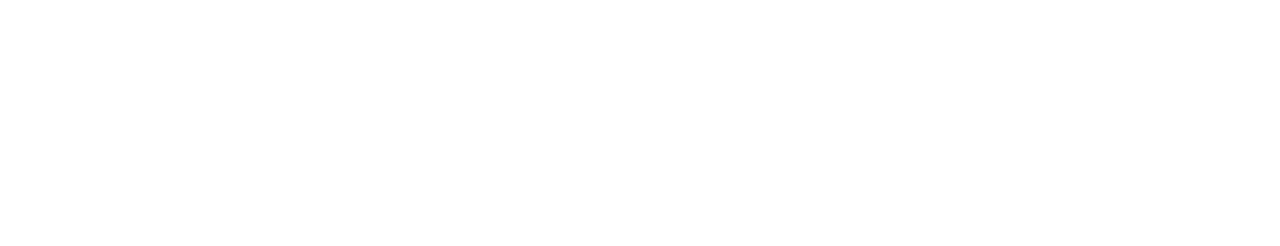
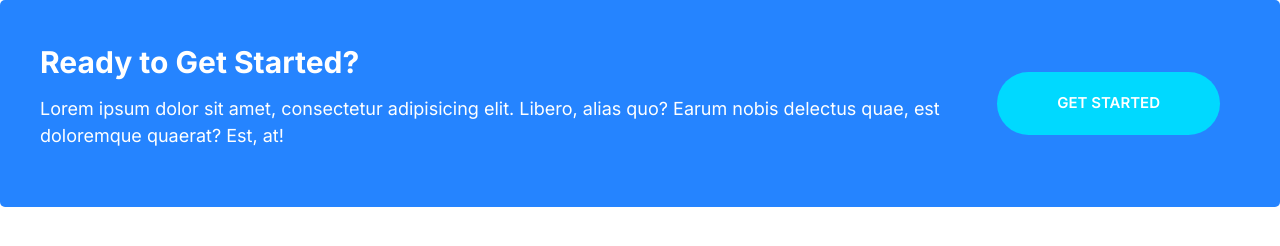
Before and after one commit to dors001/dorify, a plain HTML site: page css course 3 - Moshify/index.html in a window 1280 px wide. Drawn offline with Linux system fonts and the light colour scheme.

Commit message:
Define callouts component

```diff
--- a/css course 3 - Moshify/css/styles.css
+++ b/css course 3 - Moshify/css/styles.css
@@ -238,6 +238,11 @@ a {
 
 .button--secondary:hover {
     background: #00c8eb;
+}
+
+.button--stretched {
+    padding-left: 6rem;
+    padding-right: 6rem;
 }
 
 .button--block {
@@ -493,3 +498,45 @@ a {
         margin-left: 6rem;
     }
 }
+
+/* Callouts */
+
+.callout {
+    padding: 4rem;
+    border-radius: 5px;
+}
+
+.callout--primary {
+    background: var(--color-primary);
+    color: white;
+}
+
+.callout__heading {
+    color: white;
+    margin-top: 0;
+    font-size: 3rem;
+}
+
+.callout .button {
+    justify-self: center;
+    align-self: center;
+}
+
+.callout__content {
+    text-align: center;
+}
+
+@media screen and (min-width: 768px) {
+    .callout .grid--1x2 {
+        grid-template-columns: 1fr auto;
+    }
+
+    .callout__content {
+        text-align: left;
+    }
+
+    .callout .button {
+        justify-self: start;
+        margin: 0 2rem;
+    }
+}
--- a/css course 3 - Moshify/index.html
+++ b/css course 3 - Moshify/index.html
@@ -16,7 +16,17 @@
 </head>
 
 <body>
+    <div class="callout callout--primary">
+        <div class="grid grid--1x2">
+            <div class="callout__content">
+                <h2 class="callout__heading">Ready to Get Started?</h2>
+                <p>Lorem ipsum dolor sit amet, consectetur adipisicing elit. Libero, alias quo? Earum nobis delectus quae, est doloremque quaerat? Est, at!
 
+                </p>
+            </div>
+            <a href="#" class="button button--secondary button--stretched">get started</a>
+        </div>
+    </div>
 </body>
 
 </html>
```
